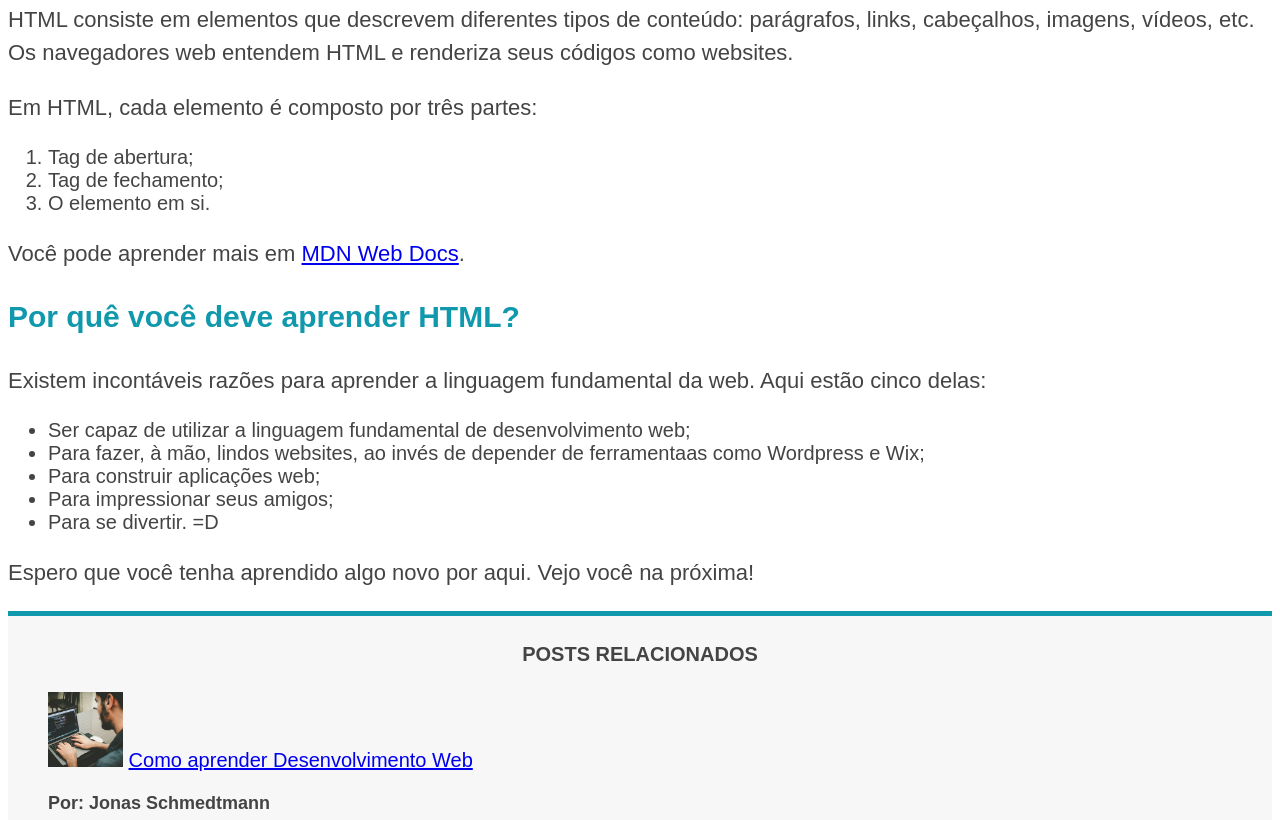
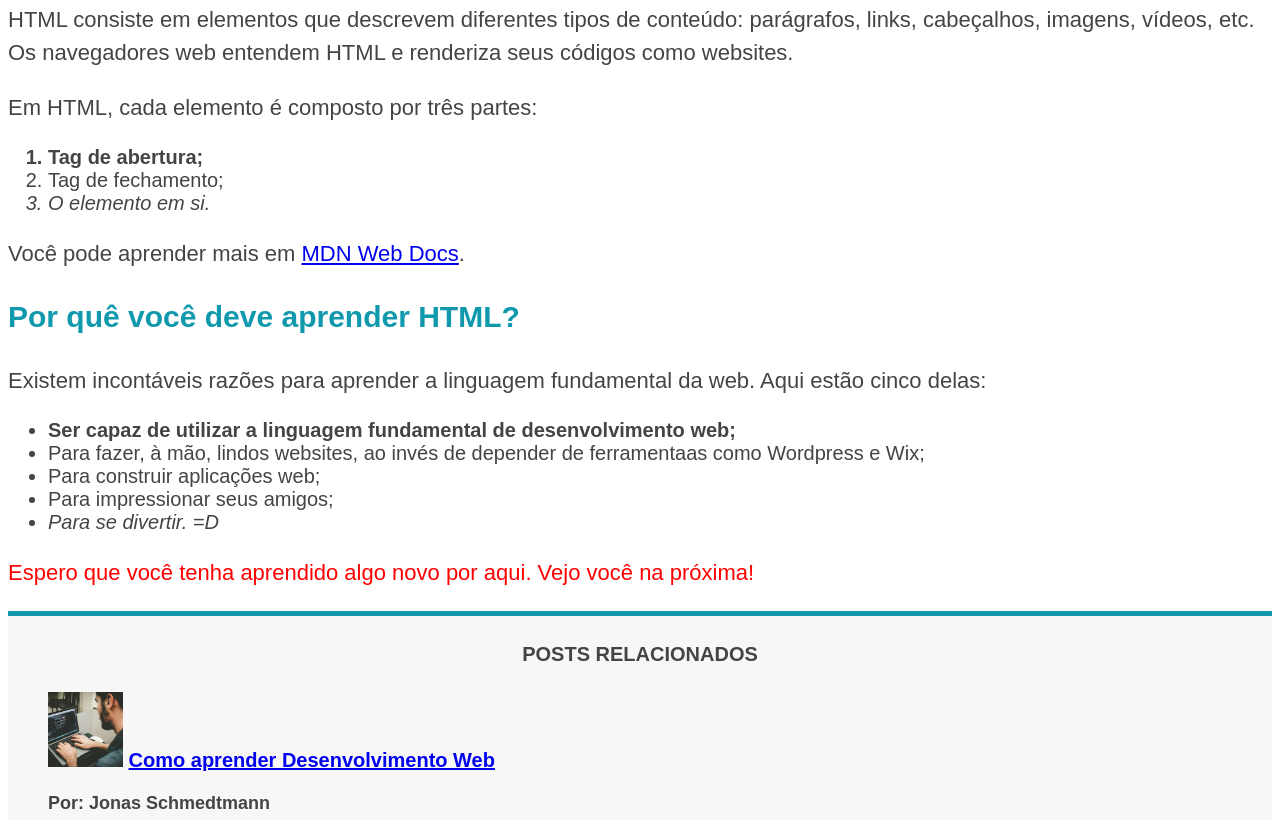
Before and after one commit to daniellucaas/curso-front-end-dev, a plain HTML site: page HTML-CSS-fundamentos/index.html in a window 1280 px wide. Shown: the part 871-1691 px from the top of the page. Drawn offline with Linux system fonts and the light colour scheme.

Commit message:
Aula 28.

```diff
--- a/HTML-CSS-fundamentos/index.html
+++ b/HTML-CSS-fundamentos/index.html
@@ -76,7 +76,7 @@
       <p>Em HTML, cada elemento é composto por três partes:</p>
 
       <ol>
-        <li>Tag de abertura;</li>
+        <li class="first-li">Tag de abertura;</li>
         <li>Tag de fechamento;</li>
         <li>O elemento em si.</li>
       </ol>
@@ -98,7 +98,7 @@
       </p>
 
       <ul>
-        <li>
+        <li class="first-li">
           Ser capaz de utilizar a linguagem fundamental de desenvolvimento web;
         </li>
         <li>
--- a/HTML-CSS-fundamentos/style.css
+++ b/HTML-CSS-fundamentos/style.css
@@ -83,6 +83,22 @@ aside {
   border-bottom: 5px solid #1098ad;
 }
 
-/*body {
-  background-color: blue;
-}*/
+body {
+  /*background-color: blue;*/
+}
+
+li:first-child {
+  font-weight: bold;
+}
+
+li:last-child {
+  font-style: italic;
+}
+
+li:nth-child(2) {
+  /*color: red;*/
+}
+
+article p:last-child {
+  color: red;
+}
```
